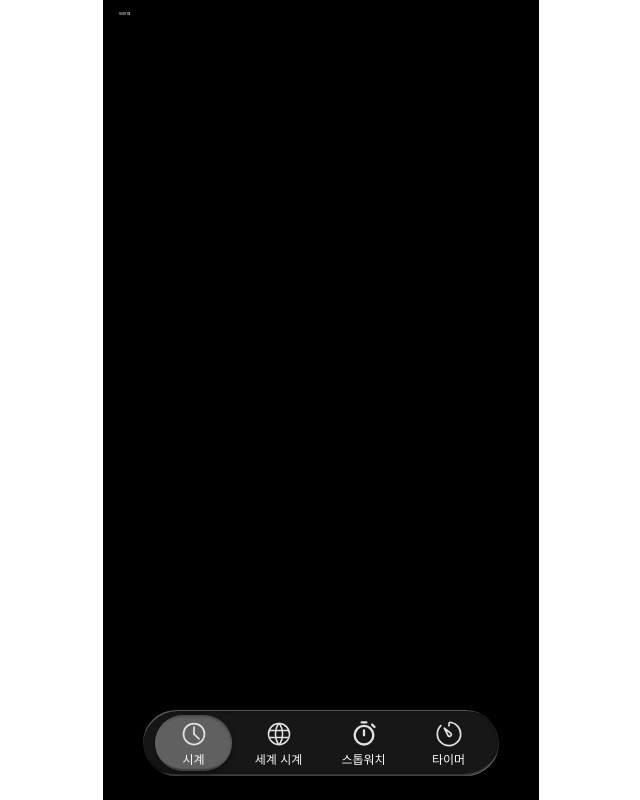
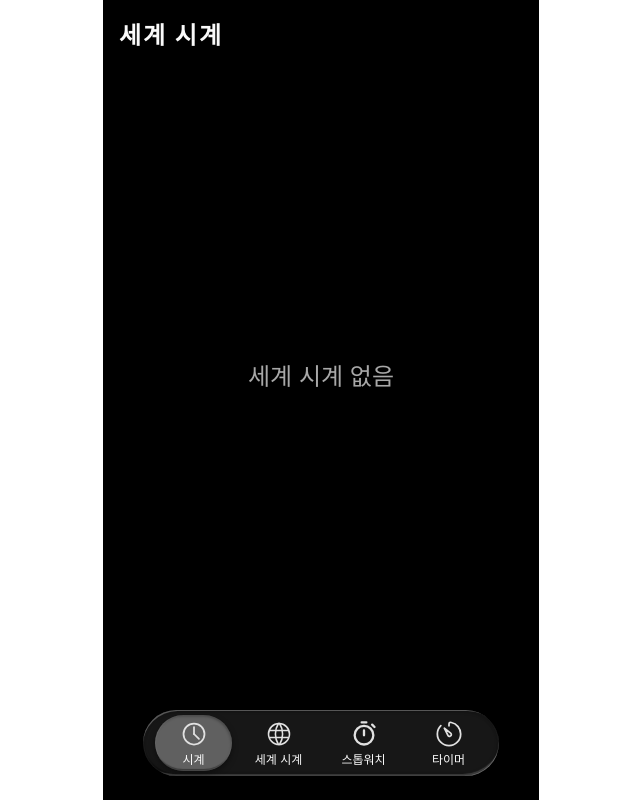
Before and after one commit to JGW-Korea/jgw-clock-app, a React (Vite) app: page / in a window 1280 px wide. Shown: the whole page, without its empty margins (319-959 px from the left). Built offline with nearby package versions, Linux system fonts and the light colour scheme.

Commit message:
feat: 세계 시계 라우트 임시 리스트 파일 구성 및 레이아웃 구조 구성

```diff
--- a/src/pages/World.tsx
+++ b/src/pages/World.tsx
@@ -1,3 +1,25 @@
+import { useEffect, useState } from "react";
+import { WorldHeader } from "../widgets/headers";
+import { WorldContent } from "../widgets/world";
+
 export default function World() {
-  return <div>World</div>;
+  const [worldTimeList, setWorldTimeList] = useState<object[]>([]);
+
+  useEffect(() => {
+    const list = localStorage.getItem("worldTime");
+    if(list) {
+      setWorldTimeList(JSON.parse(list));
+    }
+  }, []);
+
+  return (
+    <>
+      <WorldHeader />
+
+      {/* 사용자가 추가한 세계 시간 리스트를 출력한다. */}
+      <WorldContent
+        list={worldTimeList}
+      />
+    </>
+  );
 }
```
